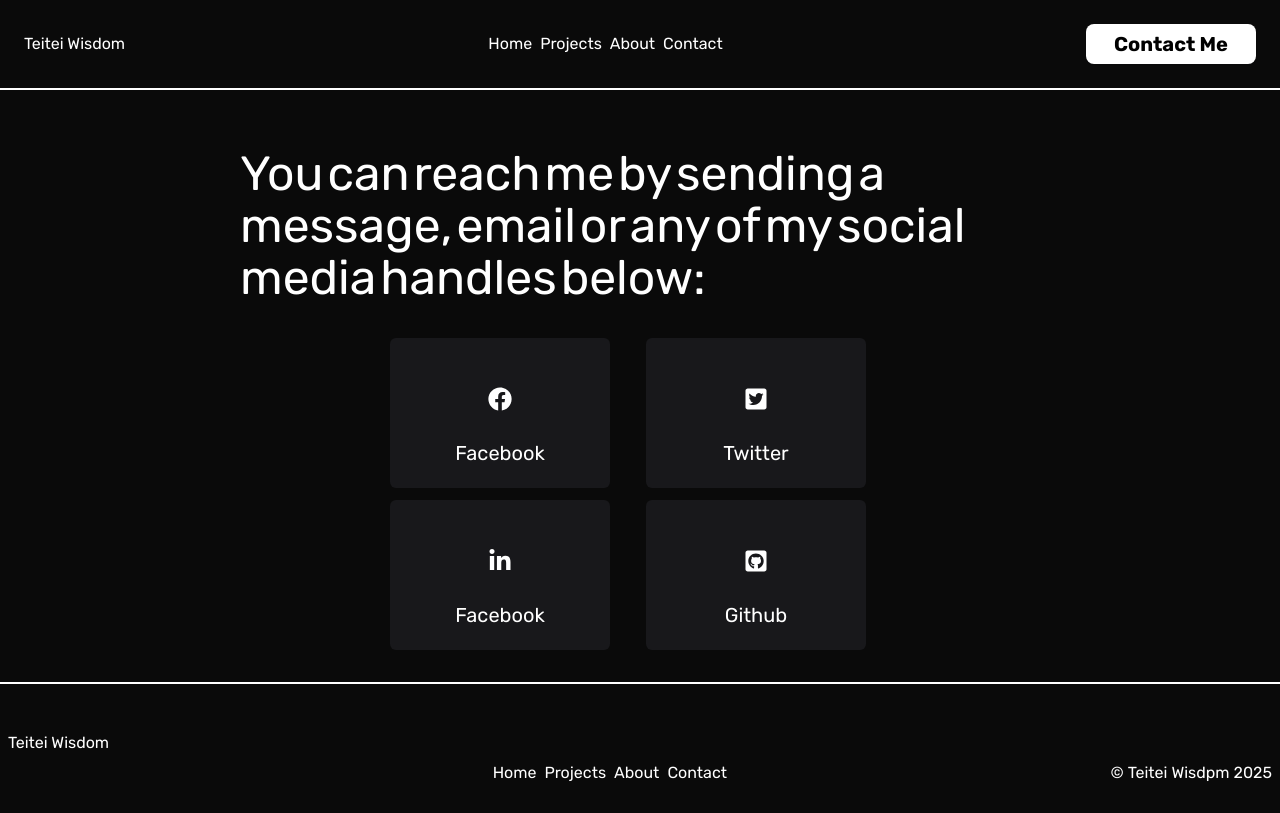
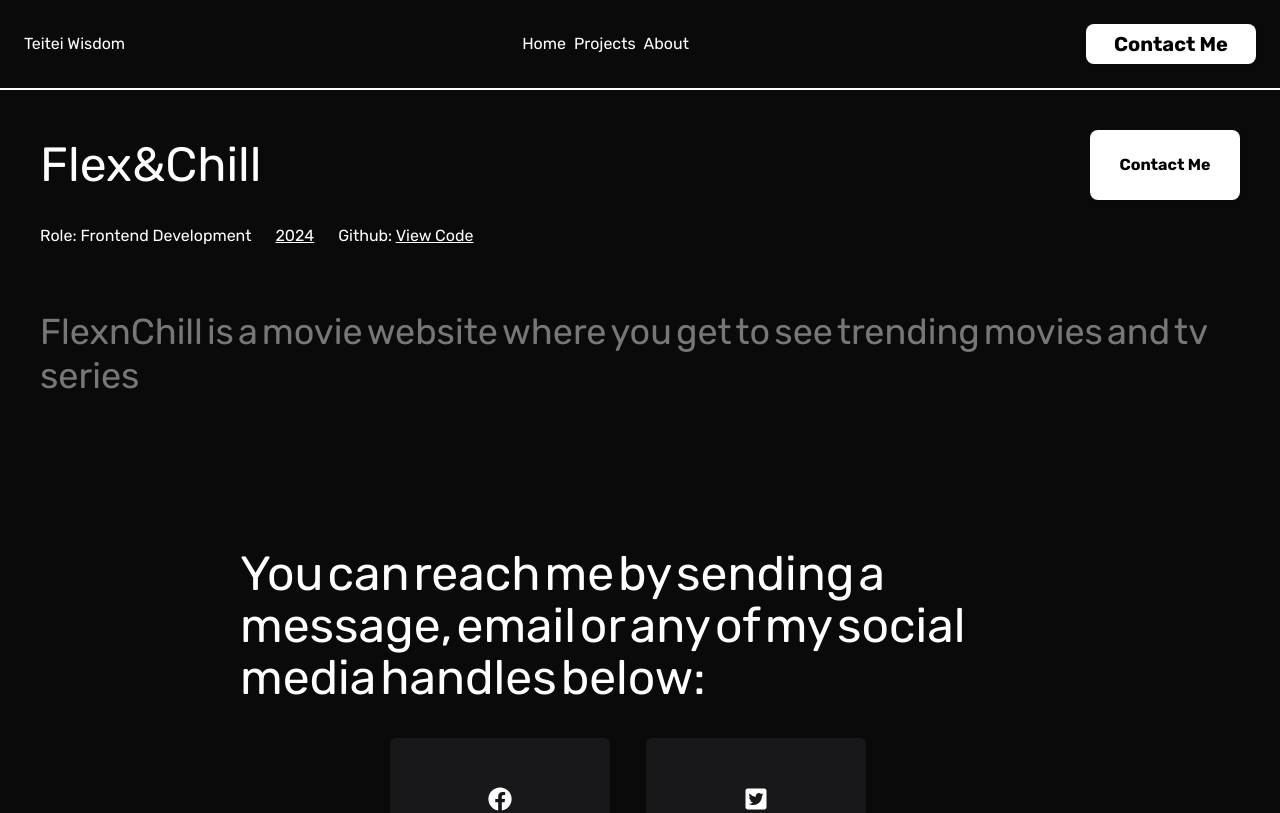
Before and after one commit to My-Portfolio-Project/portfolio, a React (Vite) app: page /projectdetails/1 in a window 1280 px wide. Shown: the top 813 px of the page. Built offline with nearby package versions, Linux system fonts and the light colour scheme; a web font is replaced by a local one.

Commit message:
pushing to github

```diff
--- a/package.json
+++ b/package.json
@@ -10,6 +10,7 @@
     "preview": "vite preview"
   },
   "dependencies": {
+    "@studio-freight/react-lenis": "^0.0.47",
     "framer-motion": "^11.15.0",
     "react": "^18.3.1",
     "react-dom": "^18.3.1",
--- a/src/App.jsx
+++ b/src/App.jsx
@@ -1,10 +1,9 @@
 
 
 import './App.css'
-import Contact from './component/Contact'
+
 import Rout from './rout/Rout'
-import Footer from './ui/Footer'
-import Header from './ui/Header'
+
 
 
 
@@ -13,10 +12,9 @@ function App() {
 
   return (
     <div className=''>
-  <Header />
+
 <Rout />
-<Contact />
-<Footer />
+
     </div>
   )
 }
--- /dev/null
+++ b/src/common/Meta.jsx
@@ -0,0 +1,20 @@
+/* eslint-disable react/prop-types */
+import { Helmet } from "react-helmet";
+
+const Meta = ({ title, description, keyword }) => {
+  return (
+    <Helmet>
+      <title>{title}</title>
+      <meta name="keywords" content={keyword} />
+      <meta name="description" content={description} />
+    </Helmet>
+  );
+};
+
+export default Meta;
+
+Meta.defaultProps = {
+  title: "Teitei Wisdom Portfolio - A brief introduction about Teitei Wisdom",
+  keyword: "Software Engineer, The best engineer in Africa",
+  description: "Welcome to the portfolio of Teitei Wisdom, showcasing skills, projects, and achievements.",
+};
--- a/src/component/Hero.jsx
+++ b/src/component/Hero.jsx
@@ -4,12 +4,10 @@ import { contactData } from "../constants/data/contactData";
 import { Link } from "react-router-dom";
 
 const Hero = () => {
-  const words = "You got here! I'm Teitei Wisdom, a fullstack software developer, technical writer, and coding tutor. I develop industry standard products that solve everyday problems, with an emphasis on user experience, accessibility and performance.".split(
-    " "
-  );
+  const words = "I am Wisdom, a full-stack software developer, technical writer, and coding tutor. I create industry-standard products that address everyday challenges, with a focus on user experience, accessibility, and performance.".split( " " );
 
   return (
-    <section className="flex flex-col-reverse md:flex-row items-center justify-center w-full text-center  h-screen gap-4">
+    <section className="flex flex-col-reverse md:flex-row items-center justify-center w-full text-center  h-full  gap-4 pt-[3rem] md:pt-[5rem]">
 
       <div className="flex flex-row md:flex-col md:gap-6 gap-3 md:border-r-[2px] md:border-white items-center justify-center px-3">
 {
@@ -55,7 +53,7 @@ style={{boxShadow: "0px 1px 2px 0px #1018280D"}}>
     <h1  className=" font-bold text-base  text-black">Contact Me</h1>
 </button>
 
-<button className="bg-white w-[150px] h-[70px]  rounded-lg px-3 py-2 flex items-center justify-center"
+<button className="bg-white w-[170px] h-[70px]  rounded-lg px-3 py-2 flex items-center justify-center"
 style={{boxShadow: "0px 1px 2px 0px #1018280D"}}>
     <h1  className=" font-bold text-base  text-black">View Resume</h1>
 </button>
--- a/src/component/Projects.jsx
+++ b/src/component/Projects.jsx
@@ -6,7 +6,7 @@ import AnimatedText from "../animations/AnimatedText"
 
 const Projects = () => {
   return (
-    <section className="flex flex-col items-end md:items-start md:flex-row  mb-14 justify-between w-full  h-full min-h-[400px]
+    <section className="flex flex-col items-end lg:items-start lg:flex-row  mb-14 justify-between w-full  h-full min-h-[400px]
     lg:px-4 p-3 md:p-0 gap-8 md:gap-5">
 
 <div className="flex  items-start md:items-end ">
--- a/src/constants/data/projectsData.jsx
+++ b/src/constants/data/projectsData.jsx
@@ -10,7 +10,7 @@ export const projectsData = [
         id: "1",
         pics: flexnchill,
         title: "Flex&Chill",
-        desc: "",
+        desc: "FlexnChill is a movie website where you get to see trending movies and tv series",
         role: "Frontend Development",
         location: "Rivers, Nigeria 2024",
         github: "",
--- /dev/null
+++ b/src/constants/utils/SmoothScroll.jsx
@@ -0,0 +1,26 @@
+/* eslint-disable react/prop-types */
+
+import ReactLenis from "@studio-freight/react-lenis"
+
+
+const SmoothScroll = ({children}) => {
+  return (
+<ReactLenis
+option={{
+    duration: 3,
+    easing: (t) => Math.min(1,1.001 - Math.pow(3, -20 * t)),
+    smoothWheel: true,
+    SmoothScrolltrue: true,
+    infinite:false,
+    direction: "vertical",
+    wheelMultiplier: 1,
+    touchMultiplier: 1
+}}
+root
+>
+    {children}
+</ReactLenis>
+  )
+}
+
+export default SmoothScroll
--- a/src/pages/Home.jsx
+++ b/src/pages/Home.jsx
@@ -1,19 +1,24 @@
 import About from "../component/About"
+import Contact from "../component/Contact"
 import Experience from "../component/Experience"
 import Hero from "../component/Hero"
 import Projects from "../component/Projects"
 import TechStack from "../component/TechStack"
-
+import Header from "../ui/Header"
+import Footer from "../ui/Footer"
 
 
 const Home = () => {
   return (
     <div className="">
+   <Header />
       <Hero />
       <TechStack />
 <About />
 <Projects />
 <Experience />
+<Contact />
+<Footer />
     </div>
   )
 }
--- /dev/null
+++ b/src/pages/ProjectDetails.jsx
@@ -0,0 +1,58 @@
+import { useParams } from "react-router-dom"
+import { projectsData } from "../constants/data/projectsData"
+import AnimatedText from "../animations/AnimatedText";
+
+
+const ProjectDetails = () => {
+
+    const {id}  = useParams()
+
+    const item = projectsData.find((item) => item.id === id);
+
+    if(!item){
+        return (
+            <div className="flex items-center justify-center h-screen ">
+                <h1 className="text-white text-center ">{item} Not Foud!!</h1>
+            </div>
+        )
+    }
+  return (
+<section className="w-full p-4 md:p-10 min-h-[400px] h-full flex flex-col gap-6" >
+
+
+ <div className="flex items-center justify-between ">
+    <h1 className="text-white text-3xl md:text-5xl">{item.title}</h1>
+
+    <button className="bg-white w-[150px] h-[70px]  rounded-lg px-6 py-2 flex items-center justify-center"
+style={{boxShadow: "0px 1px 2px 0px #1018280D"}}>
+    <h1  className=" font-bold text-base  text-black">Contact Me</h1>
+</button>
+
+
+ </div>
+
+ <ul className="flex flex-col md:flex-row gap-6 items-start">
+
+<li className="text-white ">Role: <span>{item.role}</span> </li>
+
+   <li className="text-white underline"> {item.year}</li>
+
+   <li className="text-white ">Github: <span  className="underline"> View Code</span> </li>
+
+</ul>
+
+ <h1 className="text-white opacity-45 text-4xl">
+    <AnimatedText >
+        {item.desc}
+    </AnimatedText>
+ </h1>
+
+
+
+
+
+</section>
+  )
+}
+
+export default ProjectDetails
--- a/src/rout/Rout.jsx
+++ b/src/rout/Rout.jsx
@@ -1,7 +1,11 @@
 import { AnimatePresence } from "framer-motion"
 import { Route, Routes, useLocation } from "react-router-dom"
 import Home from "../pages/Home"
+// import ProjectDetails from "../pages/ProjectDetails"
+import { lazy, Suspense } from "react"
 
+
+const SingleWrapper = lazy(()=> import("../screens/Single.jsx"))
 
 const Rout = () => {
 
@@ -12,6 +16,9 @@ const location  = useLocation()
         <AnimatePresence mode='wait'>
             <Routes  key={location.pathname}>
                 <Route path='/' element={<Home />}  />
+                <Route path='/projectdetails/:id' element={ <Suspense fallback={<></>} >
+               <SingleWrapper />
+                 </Suspense>  }/>
 
 
 
--- /dev/null
+++ b/src/screens/Single.jsx
@@ -0,0 +1,23 @@
+import Meta from "../common/Meta"
+import Contact from "../component/Contact"
+import SmoothScroll from "../constants/utils/SmoothScroll"
+import ProjectDetails from "../pages/ProjectDetails"
+import Footer from "../ui/Footer"
+import Header from "../ui/Header"
+
+const Single = () => {
+  return (
+    <div>
+        <Meta  title={`Project Details`}  />
+        <SmoothScroll>
+            <Header />
+        <ProjectDetails />
+        <Contact />
+        <Footer />
+        </SmoothScroll>
+
+    </div>
+  )
+}
+
+export default Single
--- a/src/ui/Header.jsx
+++ b/src/ui/Header.jsx
@@ -12,9 +12,9 @@ const header_link = [
     {   path: "#",
         dispaly:"About"
     },
-    {   path: "#",
-        dispaly:"Contact"
-    },
+    // {   path: "#",
+    //     dispaly:"Contact"
+    // },
 ]
 
 
@@ -23,7 +23,7 @@ const Header = () => {
   return (
 <section className="flex flex-row items-center justify-between  p-6 border-b-[2px] border-white w-full">
     <div className="">
-        <h1 className="text-white">Teitei Wisdom</h1>
+        <Link to='/' className="text-white">Teitei Wisdom</Link>
     </div>
 
 
```
Also changed, not shown: 1 other file (tests, documents, lock files or other folders).
